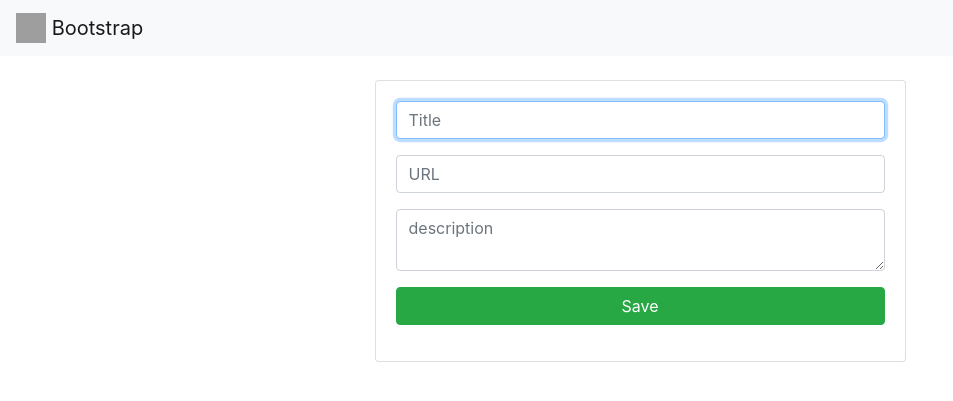
After one commit to mokuzaru/crud_node_msqly, a Node server app: page /links/edit/1 in a window 1280 px wide. The commit adds this page. Shown: the top 401 px of the page, without its empty margins (0-953 px from the left). Run offline with Node 20, Linux system fonts and the light colour scheme; data that the repository does not hold is empty; some libraries are stand-ins or nearby versions; some web fonts are replaced; grey boxes are pictures that could not be loaded.

Commit message:
edit config

```diff
--- a/src/routes/links.js
+++ b/src/routes/links.js
@@ -28,4 +28,22 @@ router.get('/delete/:id', async(req, res) =>{
   await pool.query('DELETE FROM links WHERE ID = ?', [id]);
   res.redirect('/links');
 });
+
+router.get('/edit/:id', async(req, res) =>{
+  const { id } = req.params;
+  const links = await pool.query('SELECT * FROM links WHERE id = ?', [id]);
+  res.render('links/edit', {link:links[0]});
+});
+
+router.post('/edit/:id', async(req, res) => {
+  const { id } = req.params;
+  const { title, description, url } = req.body;
+  const newLink = {
+    title,
+    description,
+    url
+  };
+  await pool.query('UPDATE links set ? WHERE id = ?', [newLink, id]);
+  res.redirect('/links')
+});
 module.exports = router;
--- /dev/null
+++ b/src/views/links/edit.hbs
@@ -0,0 +1,26 @@
+<div class="container p-4">
+  <div class="row">
+    <div class="col-md-6 mx-auto">
+      <div class="card">
+        <div class="card-body">
+          <form action="/links/edit/{{link.id}}" method="post">
+            <div class="form-group">
+              <input type="text" value="{{link.title}}" class="form-control" name="title" placeholder="Title" autofocus>
+            </div>
+            <div class="form-group">
+              <input type="url" name="url" value="{{link.url}}" class="form-control" placeholder="URL" >
+            </div>
+            <div class="form-group">
+              <textarea name="description" rows="2" class="form-control" placeholder="description">{{link.description}}</textarea>
+            </div>
+            <div class="form-group">
+              <button class="btn btn-success btn-block">
+                Save
+              </button>
+            </div>
+          </form>
+        </div>
+      </div>
+    </div>
+  </div>
+</div>
--- a/src/views/links/list.hbs
+++ b/src/views/links/list.hbs
@@ -12,7 +12,7 @@
             <p class="m-2">{{description}}</p>
             <p>{{timeago created_at}}</p>
             <a href="/links/delete/{{id}}" class="btn btn-danger">Delete link</a>
-            <a href="" class="btn btn-secondary">Edit</a>
+            <a href="/links/edit/{{id}}" class="btn btn-secondary">Edit</a>
           </div>
         </div>
       </div>
```
